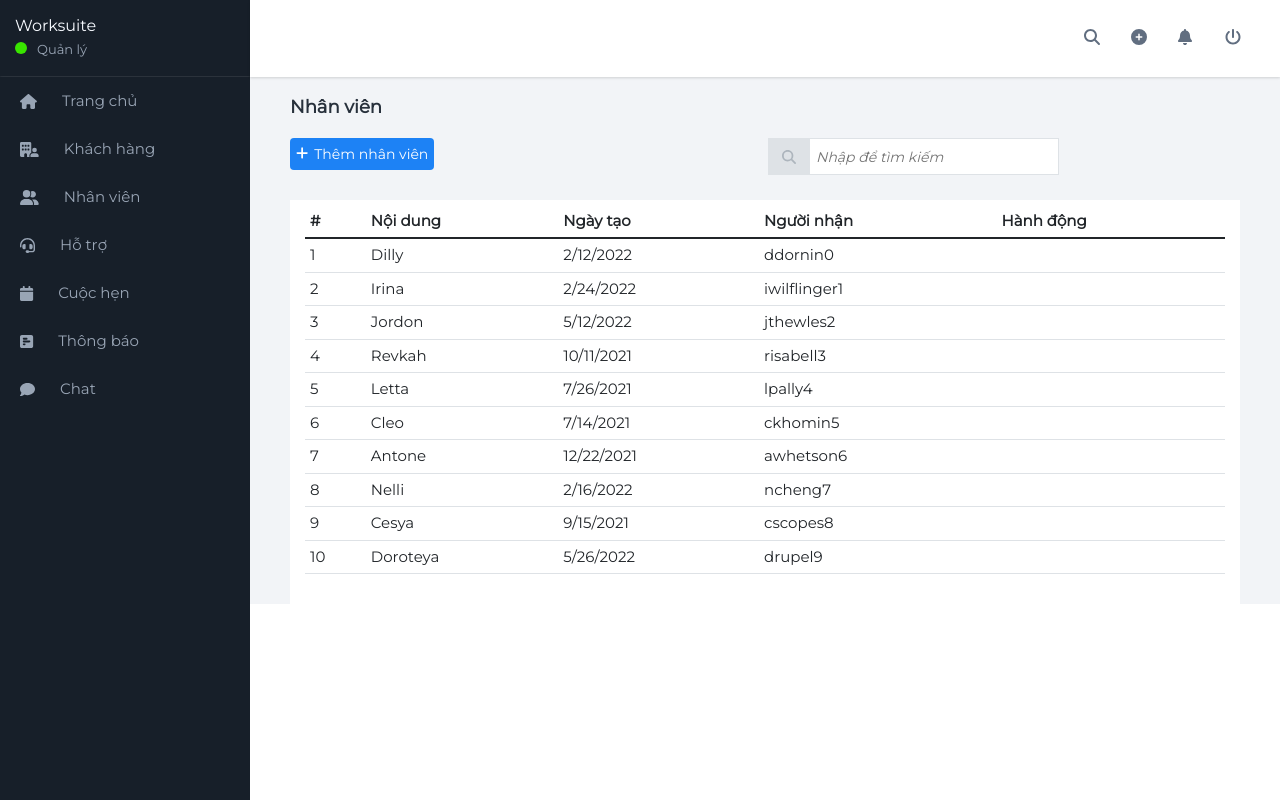
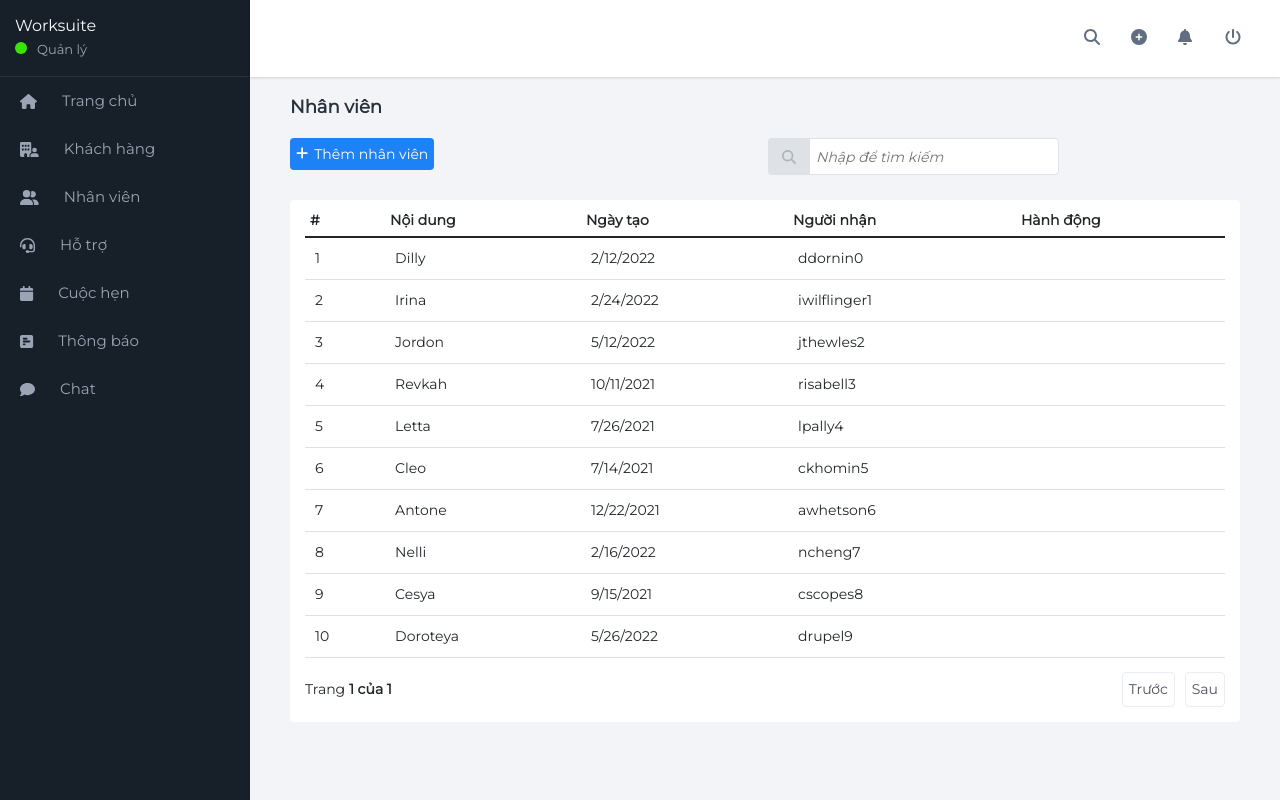
Before and after one commit to tthong9102/worksuite, a React (Create React App) app: page /employees in a window 1280 px wide. Built offline with nearby package versions, Linux system fonts and the light colour scheme.

Commit message:
React Table: Phân trang với usePagination

```diff
--- a/src/components/GlobalFilter/GlobalFilter.module.css
+++ b/src/components/GlobalFilter/GlobalFilter.module.css
@@ -3,12 +3,20 @@
     border: 1px solid #dee2e6;
     width: 250px;
     padding-left: 6px;
+    border-top-right-radius: 4px;
+    border-bottom-right-radius: 4px;
+}
+
+.form-control:hover {
+    border-color: #000;
 }
 
 .btn {
     padding: 5px 14px;
     background-color: #dee2e6;
     border: none;
+    border-top-left-radius: 4px;
+    border-bottom-left-radius: 4px;
 }
 
 .search-icon {
--- a/src/components/Layout/DefaultLayout/Sidebar/Sidebar.module.css
+++ b/src/components/Layout/DefaultLayout/Sidebar/Sidebar.module.css
@@ -1,5 +1,5 @@
 .wrapper {
-    height: 100vh;
+    height: 100%;
     width: 250px;
     background-color: #171f29;
     position: fixed;
--- a/src/components/Table/Table.module.css
+++ b/src/components/Table/Table.module.css
@@ -5,7 +5,50 @@
     left: 60%;
 }
 
-.client-table {
-    padding: 5px 15px 20px 15px;
+.table-ui {
+    padding: 5px 15px 15px 15px;
+    background-color: #fff;
+    font-size: 14px;
+    border-radius: 4px;
+    position: relative;
+}
+
+.table-ui tbody tr td {
+    padding: 10px;
+}
+
+.previousPage {
+    position: absolute;
+    right: 65px;
+    border-radius: 4px;
+    border: 1px solid #e8eef3;
+    font-size: 14px;
+    color: #4d4f5c;
+    height: 35px;
+}
+
+.nextPage {
+    position: absolute;
+    right: 15px;
+    border-radius: 4px;
+    border: 1px solid #e8eef3;
+    font-size: 14px;
+    color: #4d4f5c;
+    height: 35px;
+}
+
+.previousPage:hover, .nextPage:hover {
+    background-color: #dee2e6;
+}
+
+:disabled:hover {
     background-color: #fff;
 }
+
+.pagination {
+    padding-top: 4px;
+}
+
+.pagination span {
+    line-height: 35px;
+}
--- a/src/components/Table/index.js
+++ b/src/components/Table/index.js
@@ -1,20 +1,29 @@
 import classNames from 'classnames/bind';
 import styles from './Table.module.css';
-import { useTable, useSortBy, useGlobalFilter } from 'react-table'
+import { useTable, useSortBy, useGlobalFilter, usePagination } from 'react-table'
 import GlobalFilter from '../GlobalFilter';
 
 const cx = classNames.bind(styles)
 
 function Table ({columns, data}) {
-
     const {
         getTableProps,
         getTableBodyProps,
         headerGroups,
-        rows,
+        page,
         prepareRow,
+
+        // Lọc dữ liệu
         state,
         setGlobalFilter,
+
+        // Phân trang
+        canPreviousPage,
+        canNextPage,
+        nextPage,
+        previousPage,
+        pageOptions,
+        state: { pageIndex },
     } = useTable(
         {
             columns,
@@ -22,16 +31,20 @@ function Table ({columns, data}) {
         },
         useGlobalFilter,
         useSortBy,
+        usePagination,
     )
 
     const { globalFilter } = state
 
     return (
         <>
+        {/* Lọc dữ liệu của table*/}
         <div className={cx('search')}>
             <GlobalFilter filter={globalFilter} setFilter={setGlobalFilter}/>
         </div>
-        <div className={cx('client-table')}>
+
+        {/* Table */}
+        <div className={cx('table-ui')}>
             <table {...getTableProps()} className={cx('table')}>
                 <thead>
                     {headerGroups.map(headerGroup => (
@@ -52,7 +65,7 @@ function Table ({columns, data}) {
                     ))}
                 </thead>
                 <tbody {...getTableBodyProps()}>
-                {rows.map((row, i) => {
+                    {page.map((row, i) => {
                     prepareRow(row)
                     return (
                         <tr {...row.getRowProps()}>
@@ -64,8 +77,23 @@ function Table ({columns, data}) {
                     })}
                 </tbody>
             </table>
+
+            {/* UI phân trang */}
+            <div className={cx('pagination')}>
+                <span>
+                    Trang{' '}
+                    <strong>
+                        {pageIndex + 1} của {pageOptions.length}
+                    </strong>{' '}
+                </span>
+                <button onClick={() => previousPage()} disabled={!canPreviousPage} className={cx('previousPage')}>
+                    Trước
+                </button>
+                <button onClick={() => nextPage()} disabled={!canNextPage} className={cx('nextPage')}>
+                    Sau
+                </button>
             </div>
-
+        </div>
         </>
     );
 }
--- a/src/pages/Clients/Clients.module.css
+++ b/src/pages/Clients/Clients.module.css
@@ -1,8 +1,9 @@
 .wrapper {
     background-color: #f2f4f7;
-    height: 100%;
     padding-left: 40px;
     padding-top: 76.7px;
+    padding-bottom: 10px;
+    min-height: calc(100vh - 0px);
 }
 .page-name {
     line-height: 1.17;
--- a/src/pages/Clients/index.js
+++ b/src/pages/Clients/index.js
@@ -4,8 +4,6 @@ import Table from '../../components/Table';
 import { headerData, bodyData } from '../../common/dataClient';
 import { FontAwesomeIcon } from '@fortawesome/react-fontawesome';
 import { faPlus } from '@fortawesome/free-solid-svg-icons';
-import GlobalFilter from '../../components/GlobalFilter';
-import { useGlobalFilter } from 'react-table'
 const cx = classNames.bind(styles)
 
 function Clients() {
--- a/src/pages/Employees/Employees.module.css
+++ b/src/pages/Employees/Employees.module.css
@@ -3,6 +3,8 @@
     height: 100%;
     padding-left: 40px;
     padding-top: 76.7px;
+    padding-bottom: 10px;
+    min-height: calc(100vh - 0px);
 }
 .page-name {
     line-height: 1.17;
```
Lines whose indentation alone changed are shown as unchanged.
